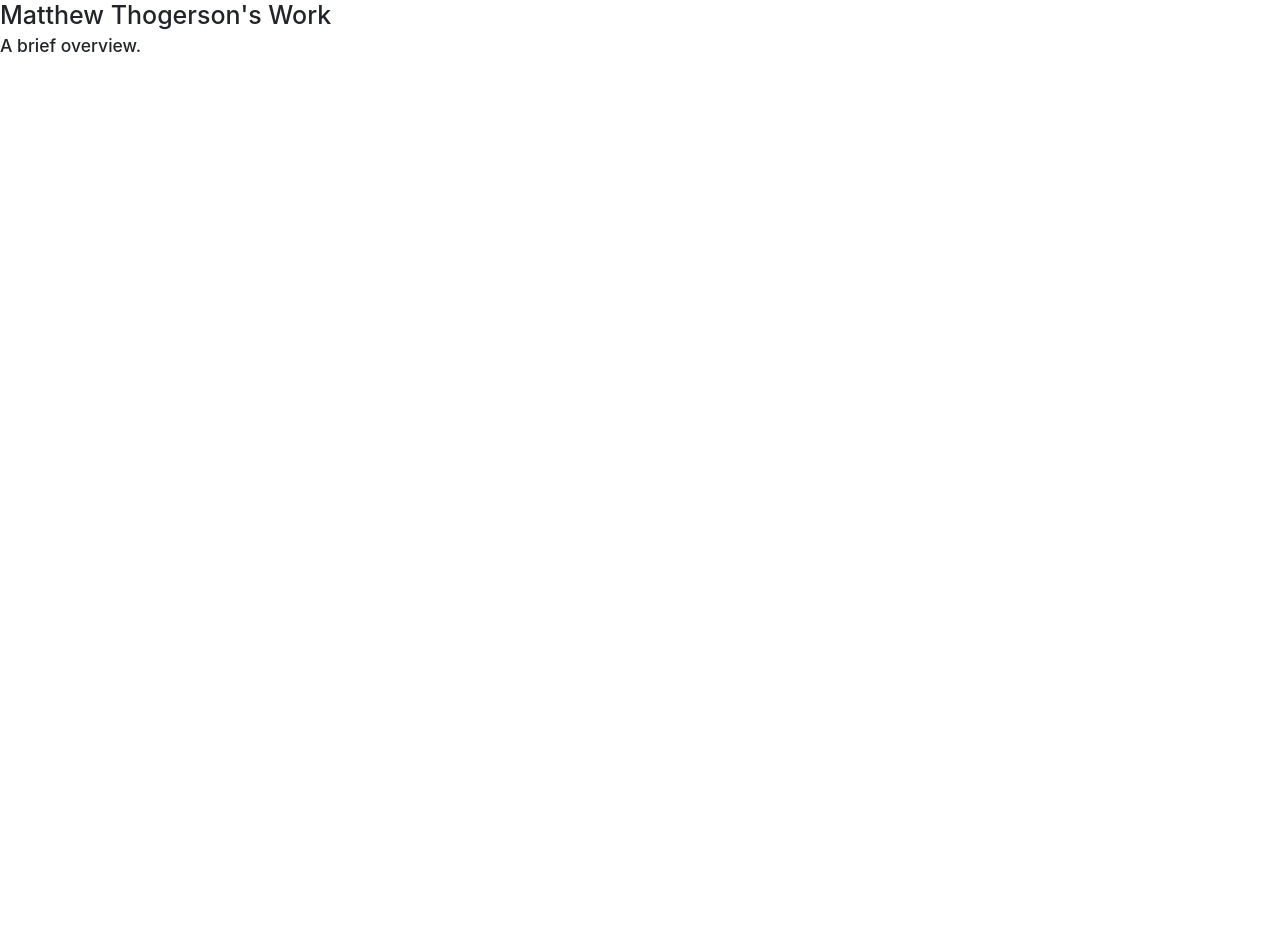
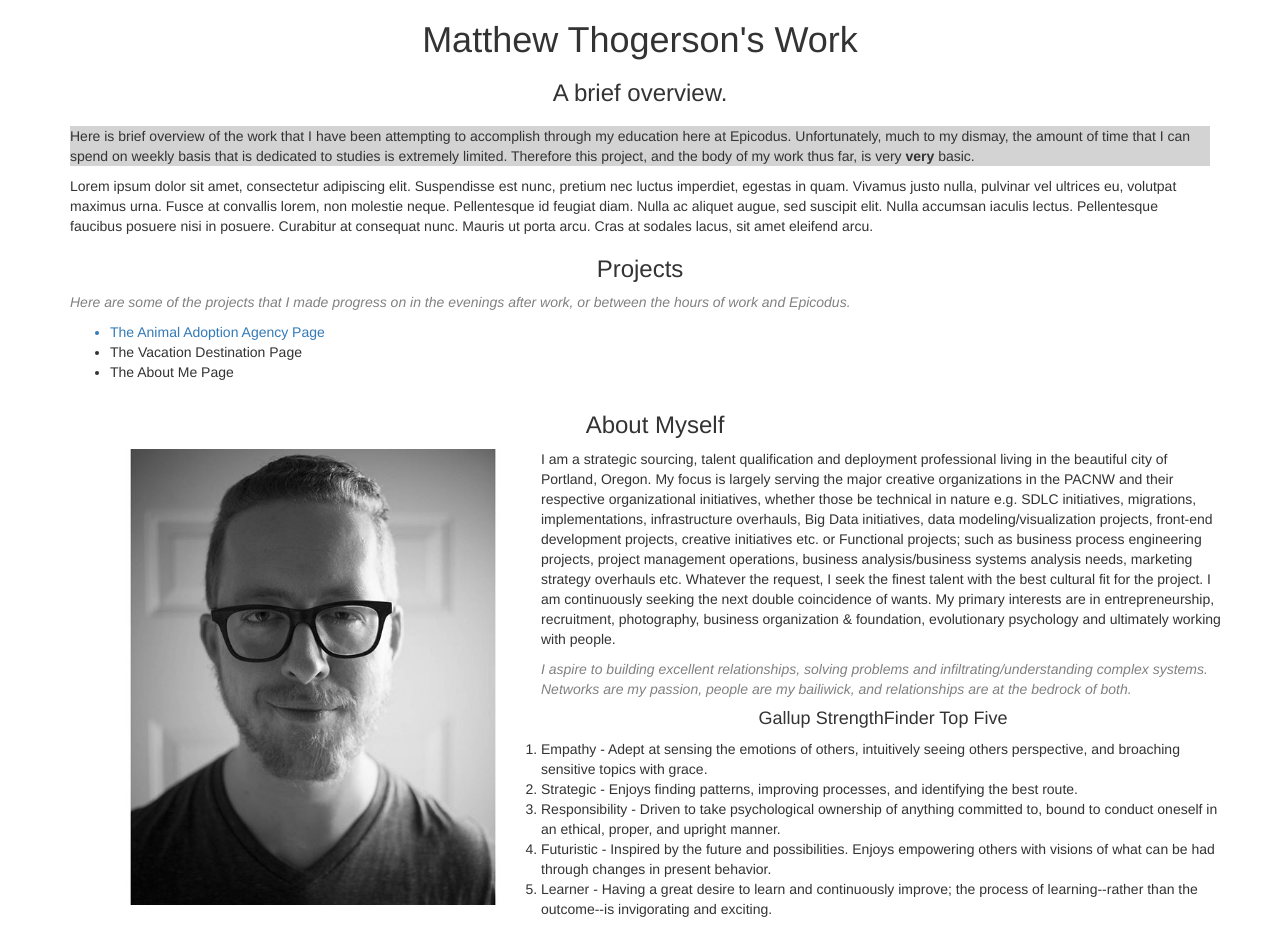
Before and after one commit to BadTactic/portfolio, a plain HTML site: page index.html in a window 1280 px wide. Before the commit the page ends 800 px from the top, so only its background shows below. Drawn offline with nearby package versions, Linux system fonts and the light colour scheme.

Commit message:
update index and some css styles.

```diff
--- a/css/styles.css
+++ b/css/styles.css
@@ -0,0 +1,38 @@
+.title {
+  float: center;
+  font-weight: bold;
+}
+
+.overview {
+  background-color: lightgray;
+}
+
+.emphasized {
+  font-style: italic;
+  color: gray;
+}
+
+.container {
+  float: center;
+}
+
+.img-responsive {
+  width: 40%;
+  float: left;
+}
+
+h1 {
+  text-align: center;
+}
+
+h2 {
+  text-align: center;
+}
+
+h3 {
+  text-align: center;
+}
+
+h4 {
+  text-align: center;
+}
--- a/index.html
+++ b/index.html
@@ -7,8 +7,59 @@
   <link href="css/bootstrap.min.css" rel="stylesheet">
   <link href="css/styles.css" rel="stylesheet">
 </head>
-<body>
-  <h1>Matthew Thogerson's Work</h1>
-  <h3>A brief overview.</h3>
+  <body>
+    <div class="container">
+    <div class="title">
+      <h1>Matthew Thogerson's Work</h1>
+        <div class="lead">
+          <h3>A brief overview.</h3>
+        </div>
+    </div>
+    </div>
+<div class="container">
+<div class="overview">
+  <p>
+    Here is brief overview of the work that I have been attempting to accomplish through my education here at Epicodus.
+    Unfortunately, much to my dismay, the amount of time that I can spend on weekly basis that is dedicated to studies is extremely limited.
+    Therefore this project, and the body of my work thus far, is very <strong>very</strong> basic.
+  </p>
+</div>
+  <p>
+    Lorem ipsum dolor sit amet, consectetur adipiscing elit. Suspendisse est nunc, pretium nec luctus imperdiet, egestas in quam. Vivamus justo nulla, pulvinar vel ultrices eu, volutpat maximus urna. Fusce at convallis lorem, non molestie neque. Pellentesque id feugiat diam. Nulla ac aliquet augue, sed suscipit elit. Nulla accumsan iaculis lectus. Pellentesque faucibus posuere nisi in posuere. Curabitur at consequat nunc. Mauris ut porta arcu. Cras at sodales lacus, sit amet eleifend arcu.
+  </p>
+  <h3>Projects</h3>
+  <p>
+    <div class="emphasized">
+    Here are some of the projects that I made progress on in the evenings after work, or between the hours of work and Epicodus.
+    </div>
+  </p>
+  <p>
+    <ul>
+        <a href="https://github.com/BadTactic/Bad_Project_1/blob/master/AnimalShelter.html"><li>The Animal Adoption Agency Page</li></a>
+        <li>The Vacation Destination Page</li>
+        <li>The About Me Page</li>
+    </ul>
+  </p>
+<div class="container">
+  <h3>About Myself</h3>
+  <img class="img-responsive" src="images/face.jpg" alt="A picture of my face." />
+  <p>
+    I am a strategic sourcing, talent qualification and deployment professional living in the beautiful city of Portland, Oregon. My focus is largely serving the major creative organizations in the PACNW and their respective organizational initiatives, whether those be technical in nature e.g. SDLC initiatives, migrations, implementations, infrastructure overhauls, Big Data initiatives, data modeling/visualization projects, front-end development projects, creative initiatives etc. or Functional projects; such as business process engineering projects, project management operations, business analysis/business systems analysis needs, marketing strategy overhauls etc.
+    Whatever the request, I seek the finest talent with the best cultural fit for the project. I am continuously seeking the next double coincidence of wants.
+    My primary interests are in entrepreneurship, recruitment, photography, business organization & foundation, evolutionary psychology and ultimately working with people.
+    <div class="emphasized">
+      I aspire to building excellent relationships, solving problems and infiltrating/understanding complex systems. Networks are my passion, people are my bailiwick, and relationships are at the bedrock of both.
+    </div>
+    <h4>Gallup StrengthFinder Top Five</h4>
+      <ol>
+        <li>Empathy - Adept at sensing the emotions of others, intuitively seeing others perspective, and broaching sensitive topics with grace.
+        <li>Strategic - Enjoys finding patterns, improving processes, and identifying the best route.
+        <li>Responsibility - Driven to take psychological ownership of anything committed to, bound to conduct oneself in an ethical, proper, and upright manner.
+        <li>Futuristic - Inspired by the future and possibilities. Enjoys empowering others with visions of what can be had through changes in present behavior.
+        <li>Learner - Having a great desire to learn and continuously improve; the process of learning--rather than the outcome--is invigorating and exciting.
+      </ol>
+  </p>
   </body>
-</html>
+</div>
+</div>
+  </html>
```
Also changed, not shown: 1 other file.
